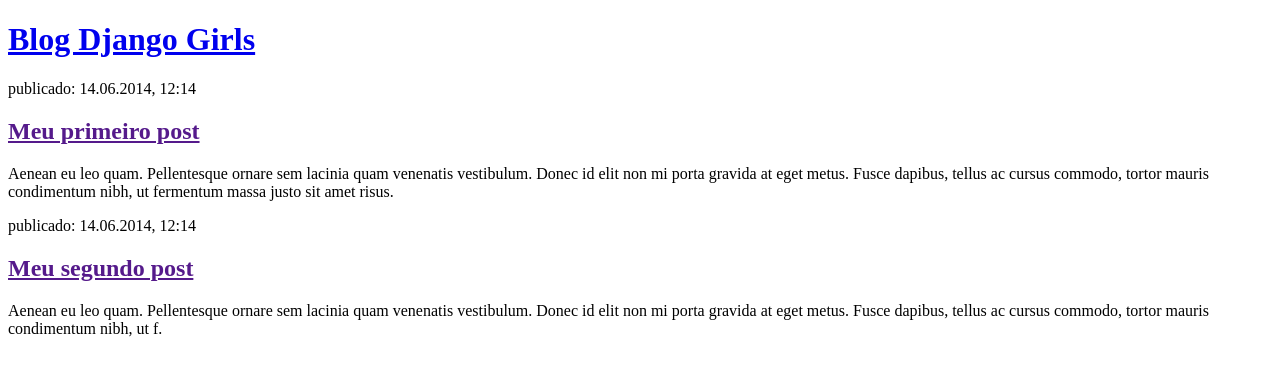
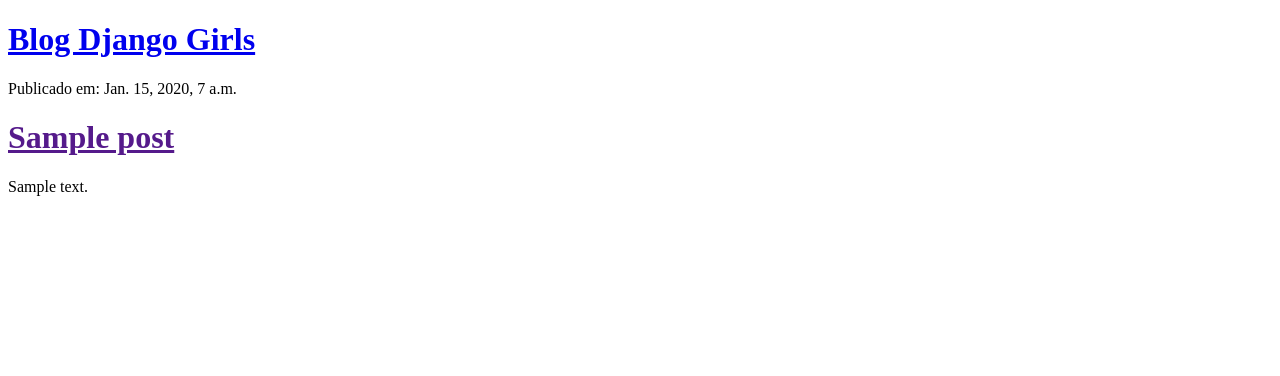
Before and after one commit to RafaelMatos/my-first-blog, a Django app: template blog/templates/blog/post_list.html in a window 1280 px wide. Shown: the top 376 px of the page. Run offline with Django 3.2, Linux system fonts and the light colour scheme; the template is opened without the code that fills it: values that come from a table or form of the project are taken from there, others are empty; tables that the repository leaves empty hold one stand-in row (values such as "Sample post").

Commit message:
Modifid templates to display post from database.

```diff
--- a/blog/templates/blog/post_list.html
+++ b/blog/templates/blog/post_list.html
@@ -7,17 +7,11 @@
         <div>
             <h1><a href="/">Blog Django Girls</a></h1>
         </div>
-
+        {%for post in posts%}
         <div>
-            <p>publicado: 14.06.2014, 12:14</p>
-            <h2><a href="">Meu primeiro post</a></h2>
-            <p>Aenean eu leo quam. Pellentesque ornare sem lacinia quam venenatis vestibulum. Donec id elit non mi porta gravida at eget metus. Fusce dapibus, tellus ac cursus commodo, tortor mauris condimentum nibh, ut fermentum massa justo sit amet risus.</p>
+        	<p>Publicado em: {{post.published_date}}</p>
+        	<h1><a href="">{{ post.title }}</a></h1>
+        	<p>{{ post.text|linebreaksbr}}</p>
         </div>
-
-        <div>
-            <p>publicado: 14.06.2014, 12:14</p>
-            <h2><a href="">Meu segundo post</a></h2>
-            <p>Aenean eu leo quam. Pellentesque ornare sem lacinia quam venenatis vestibulum. Donec id elit non mi porta gravida at eget metus. Fusce dapibus, tellus ac cursus commodo, tortor mauris condimentum nibh, ut f.</p>
-        </div>
-    </body>
+        {% endfor %}
 </html>
--- a/blog/views.py
+++ b/blog/views.py
@@ -1,5 +1,8 @@
 from django.shortcuts import render
+from .models import Post
+from django.utils import timezone
 
 # Create your views here.
 def post_list(request):
-	return render(request, 'blog/post_list.html', {})
+	posts = Post.objects.filter(published_date__lte = timezone.now()).order_by('published_date')
+	return render(request, 'blog/post_list.html', {'posts' : posts})
```
